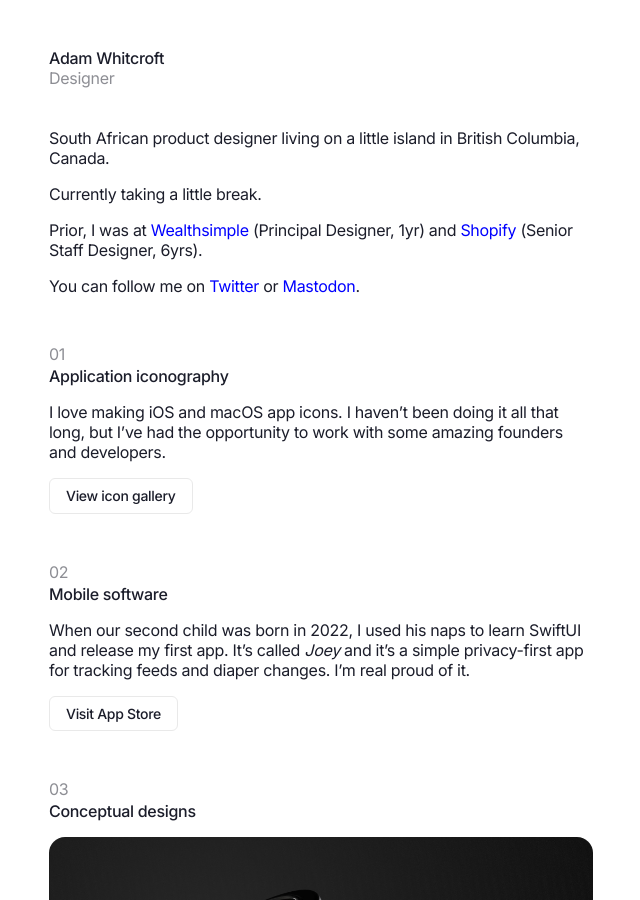
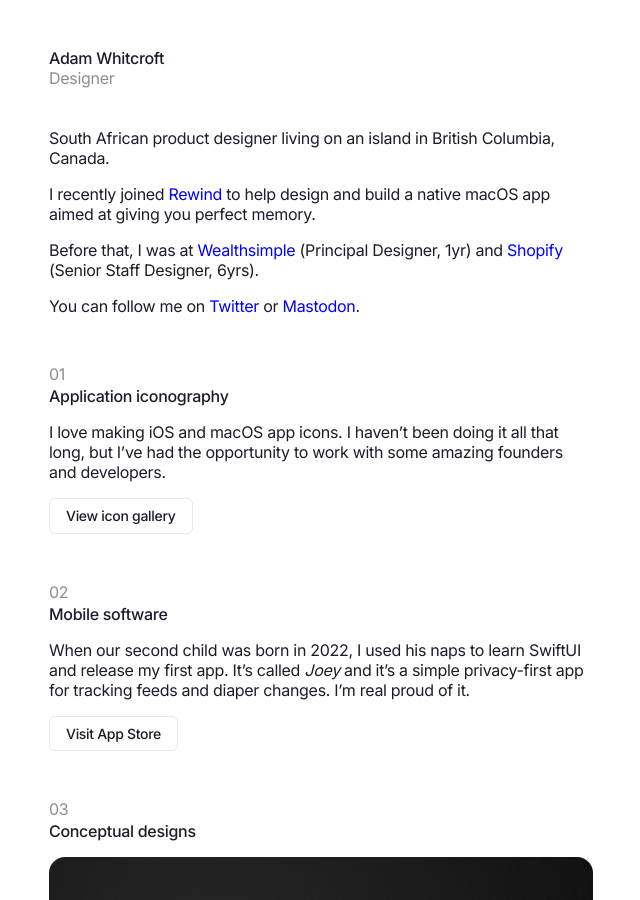
Before and after one commit to AdamWhitcroft/adamwhitcroft.github.io, a Jekyll site: the page built from index.md, in a window 1280 px wide and 900 px high. Shown: the whole window, without its empty margins (319-959 px from the left). Built offline with Jekyll 4.4.1, drawn with Linux system fonts in a browser that asks for light colours.

Commit message:
Update index.md
Updated to reflect role at Rewind

```diff
--- a/index.md
+++ b/index.md
@@ -4,11 +4,11 @@
 class: home
 ---
 
-South African product designer living on a little island in British Columbia, Canada.
+South African product designer living on an island in British Columbia, Canada.
 
-Currently taking a little break.
+I recently joined [Rewind](https://www.rewind.ai) to help design and build a native macOS app aimed at giving you perfect memory.
 
-Prior, I was at [Wealthsimple](https://www.wealthsimple.com/en-ca) (Principal Designer, 1yr) and [Shopify](https://www.shopify.com/) (Senior Staff Designer, 6yrs).
+Before that, I was at [Wealthsimple](https://www.wealthsimple.com/en-ca) (Principal Designer, 1yr) and [Shopify](https://www.shopify.com/) (Senior Staff Designer, 6yrs).
 
 You can follow me on [Twitter](https://twitter.com/AdamWhitcroft) or [Mastodon](https://mastodon.design/@adam).
 
```
